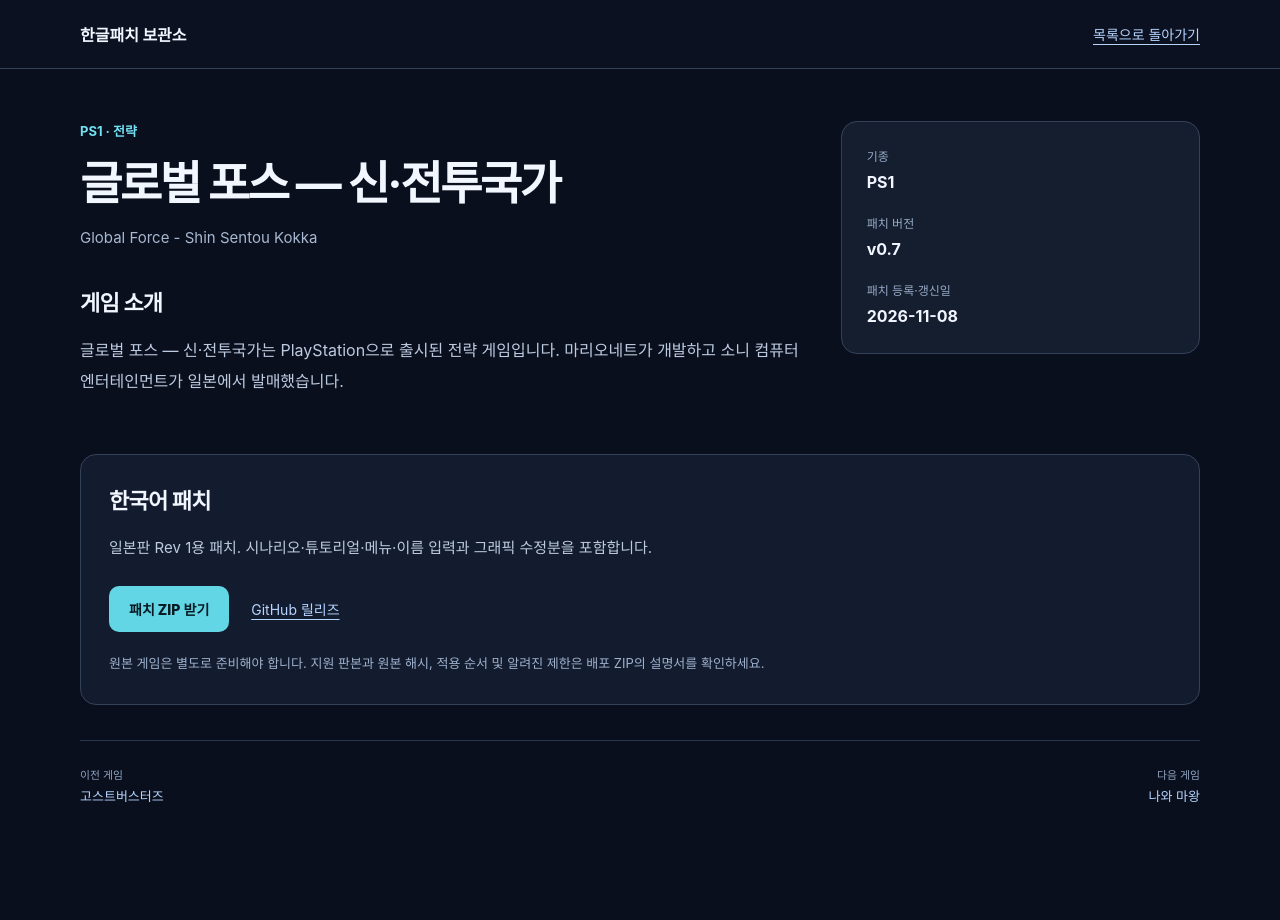
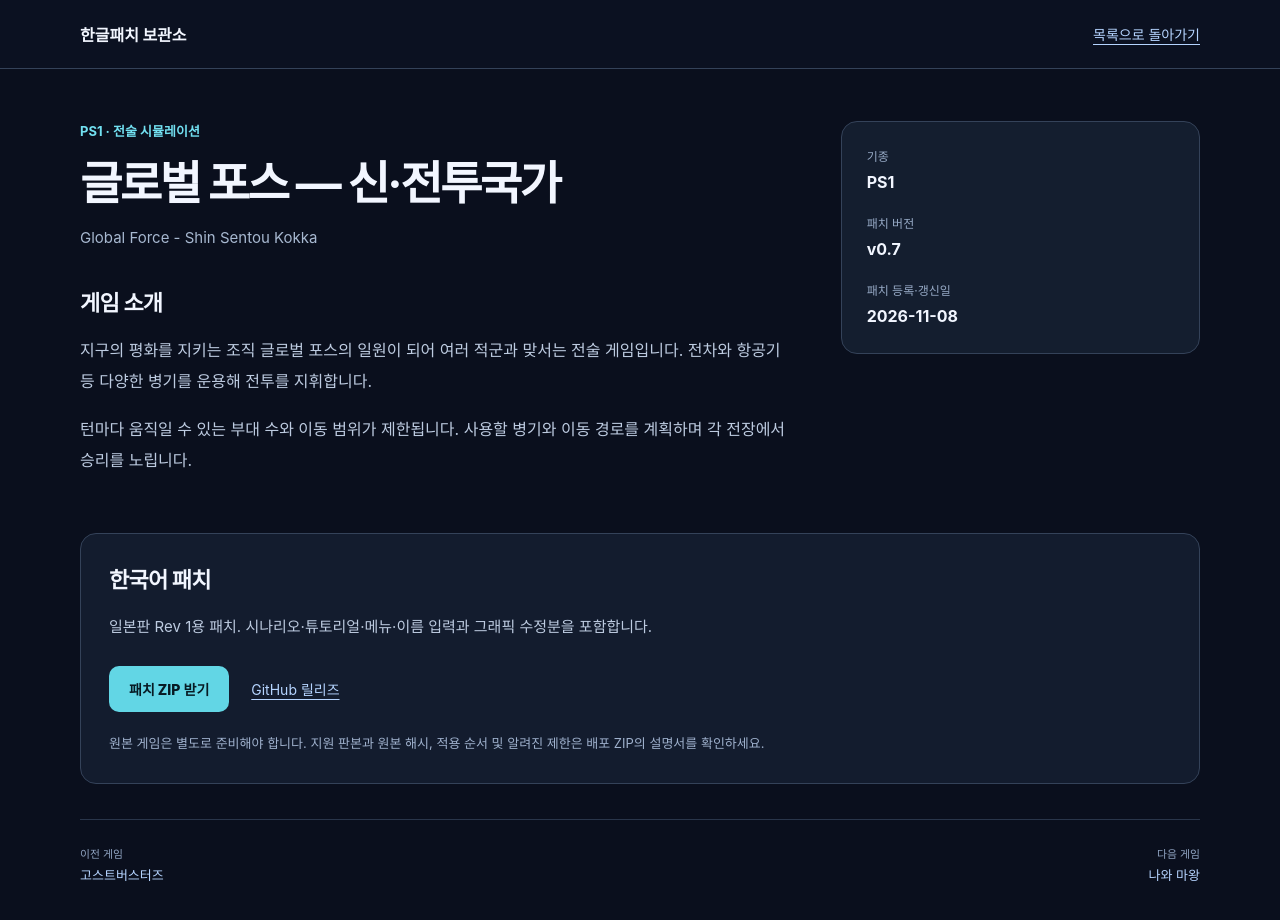
Before and after one commit to hmm1211/github.io, a plain HTML site: page global-force-shin-sentou-kokka.html in a window 1280 px wide. Before the commit the page ends 854 px from the top, so only its background shows below. Drawn offline with Linux system fonts and the light colour scheme.

Commit message:
Complete Global Force and Sol Divide introductions from verified original overviews

```diff
--- a/global-force-shin-sentou-kokka.html
+++ b/global-force-shin-sentou-kokka.html
@@ -11,8 +11,9 @@
 </style></head><body>
 <header class="topbar"><div class="container"><a class="brand" href="./">한글패치 보관소</a><a class="back" href="./#global-force-shin-sentou-kokka">목록으로 돌아가기</a></div></header>
 <main class="container"><section class="overview" aria-labelledby="game-title"><div>
-<p class="metadata">PS1 · 전략</p><h1 id="game-title">글로벌 포스 — 신·전투국가</h1>
-<p class="original" lang="en">Global Force - Shin Sentou Kokka</p><h2>게임 소개</h2><p class="copy">글로벌 포스 — 신·전투국가는 PlayStation으로 출시된 전략 게임입니다. 마리오네트가 개발하고 소니 컴퓨터 엔터테인먼트가 일본에서 발매했습니다.</p>
+<p class="metadata">PS1 · 전술 시뮬레이션</p><h1 id="game-title">글로벌 포스 — 신·전투국가</h1>
+<p class="original" lang="en">Global Force - Shin Sentou Kokka</p><h2>게임 소개</h2><p class="copy">지구의 평화를 지키는 조직 글로벌 포스의 일원이 되어 여러 적군과 맞서는 전술 게임입니다. 전차와 항공기 등 다양한 병기를 운용해 전투를 지휘합니다.</p>
+<p class="copy">턴마다 움직일 수 있는 부대 수와 이동 범위가 제한됩니다. 사용할 병기와 이동 경로를 계획하며 각 전장에서 승리를 노립니다.</p>
 </div>
 <aside class="summary" aria-label="패치 기본 정보"><dl><dt>기종</dt><dd>PS1</dd><dt>패치 버전</dt><dd>v0.7</dd><dt>패치 등록·갱신일</dt><dd>2026-11-08</dd></dl></aside></section>
 <section class="patch" aria-labelledby="patch-title"><h2 id="patch-title">한국어 패치</h2><p class="patch-copy">일본판 Rev 1용 패치. 시나리오·튜토리얼·메뉴·이름 입력과 그래픽 수정분을 포함합니다.</p>
```
Also changed, not shown: sol-divide.html (+2 -1 lines).
